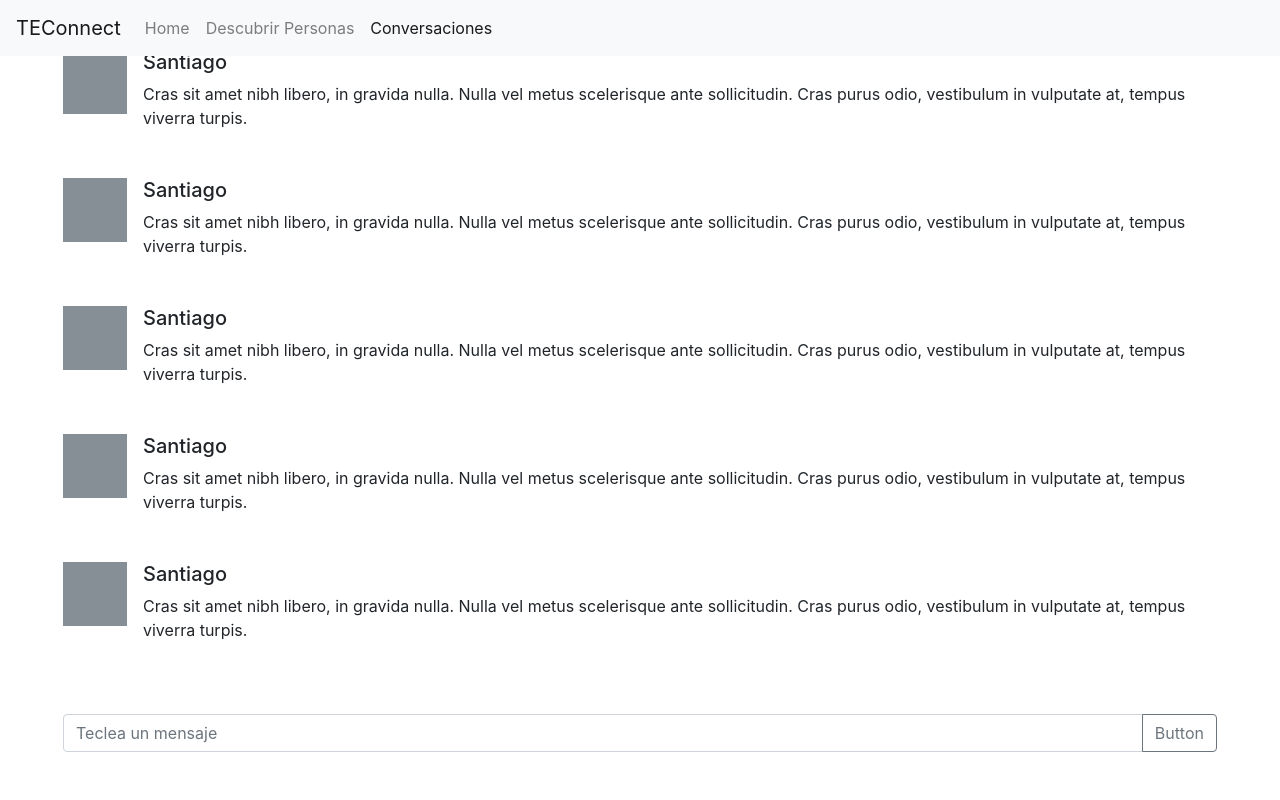
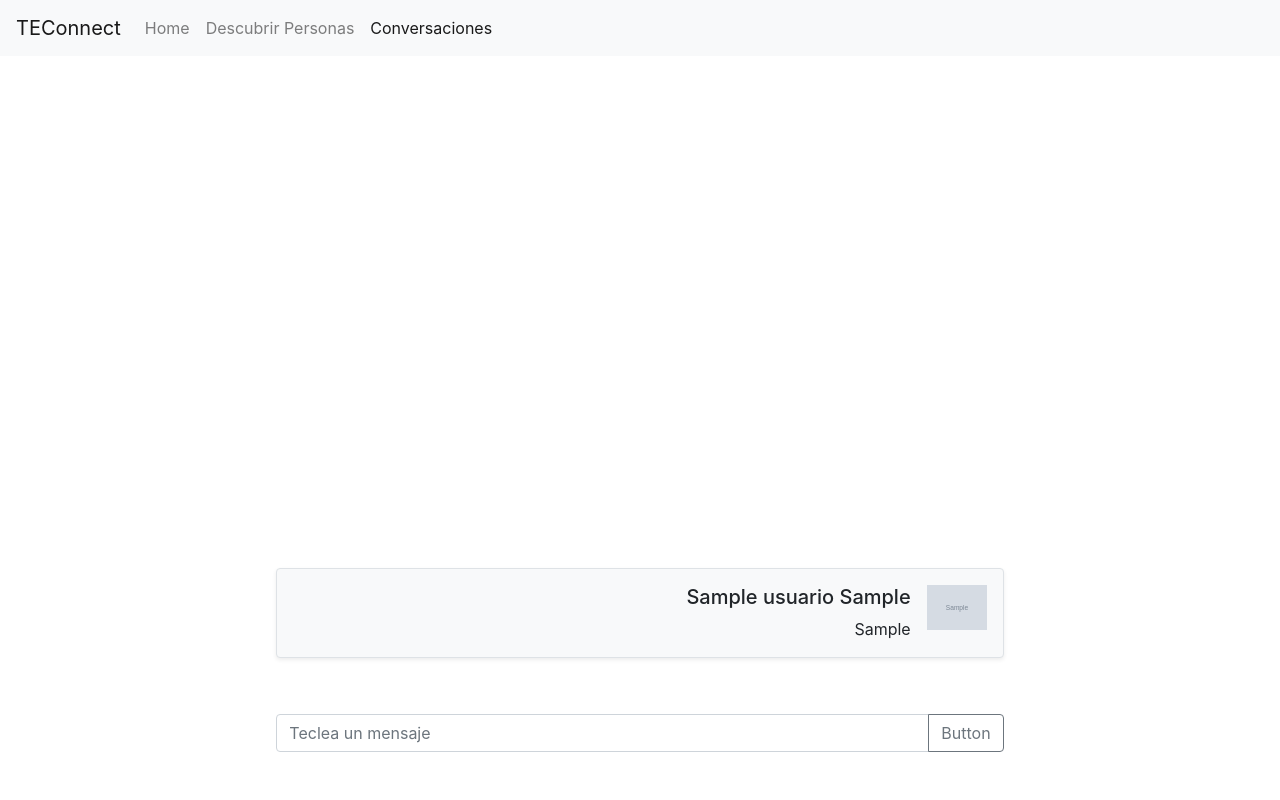
Before and after one commit to santiagodg/TEConnect, a PHP site: page /views/Chat.php?User=1 in a window 1280 px wide. Run offline with PHP 8.4, Linux system fonts and the light colour scheme; the visitor is signed in with stand-in values (Sample User, id 1); tables that the repository leaves empty hold one stand-in row (values such as "Sample post"); grey boxes marked "Sample" are stand-in pictures.

Commit message:
display messages on Chat

```diff
--- a/views/Chat.php
+++ b/views/Chat.php
@@ -1,3 +1,166 @@
+<?php
+  session_start();
+
+  function startMySQLConnection()
+  {
+    $servername = "127.0.0.1";
+    $username = "root";
+    $password = "";
+    $database = "TEConnect";
+
+    $conn = mysqli_connect($servername, $username, $password, $database);
+    if (!$conn)
+    {
+      die("Connection failed: " . mysqli_connect_error());
+    }
+
+    return $conn;
+  }
+
+  function stopMySQLConnection($conn)
+  {
+    mysqli_close($conn);
+  }
+
+  function numberOfDisplayableMessages($userId1, $userId2)
+  {
+    $conn = startMySQLConnection();
+
+    $sql = "
+      SELECT COUNT(ID_Mensaje) AS count
+      FROM Mensaje
+      WHERE
+        ID_User1 = " . $userId1 . " AND ID_User2 = " . $userId2 . " OR
+        ID_User1 = " . $userId2 . " AND ID_User2 = " . $userId1 . ";
+    ";
+    $result = mysqli_query($conn, $sql);
+    $output = "";
+    if ($row = mysqli_fetch_assoc($result))
+    {
+      $output = $row["count"];
+    }
+
+    stopMySQLConnection($conn);
+
+    return $output;
+  }
+
+  function getMessages($userId1, $userId2)
+  {
+    $conn = startMySQLConnection();
+
+    $sql = "
+      SELECT *
+      FROM Mensaje
+      WHERE
+        ID_User1 = " . $userId1 . " AND ID_User2 = " . $userId2 . " OR
+        ID_User1 = " . $userId2 . " AND ID_User2 = " . $userId1 . "
+      ORDER BY HoraEnviado
+      LIMIT 4;
+    ";
+    $result = mysqli_query($conn, $sql);
+    $output = array();
+    while ($row = mysqli_fetch_assoc($result))
+    {
+      $output[] = $row;
+    }
+
+    stopMySQLConnection($conn);
+
+    return $output;
+  }
+
+  function getUserInfo($userId)
+  {
+    $conn = startMySQLConnection();
+
+    $sql = "
+      SELECT *
+      FROM Usuario
+      WHERE ID_User = " . $userId . ";
+    ";
+    $result = mysqli_query($conn, $sql);
+    $output = array();
+    if ($row = mysqli_fetch_assoc($result))
+    {
+      $output = $row;
+    }
+
+    stopMySQLConnection($conn);
+
+    return $output;
+  }
+
+  function displayMsgSentFromSelf($msg)
+  {
+    $user = getUserInfo($msg["ID_Sender"]);
+
+    echo '<div class="col-2"></div>';
+    echo '<div class="col-8">';
+    echo '<div class="media my-2 mx-5 border rounded shadow-sm p-3 bg-light">';
+    echo '<div class="media-body">';
+    echo '<h5 class="mt-0 text-right">' . $user["PrimerNombre"] . ' ' . $user["Apellido"] . '</h5>';
+    echo '<div class="text-right">' . $msg["Cuerpo"] . '</div>';
+    echo '</div>';
+    echo '<img src="/upload/' . $user["Foto"] . '" class="ml-3" style="max-width: 60px; max-height: 60px; width: auto; height: auto;">';
+    echo '</div>';
+    echo '</div>';
+    echo '<div class="col-2"></div>';
+  }
+
+  function displayMsgSentFromOther($msg)
+  {
+    $user = getUserInfo($msg["ID_Sender"]);
+
+    echo '<div class="col-2"></div>';
+    echo '<div class="col-8">';
+    echo '<div class="media my-2 mx-5 border rounded shadow-sm p-3 bg-light">';
+    echo '<img src="/upload/' . $user["Foto"] . '" class="mr-3" style="max-width: 60px; max-height: 60px; width: auto; height: auto;">';
+    echo '<div class="media-body">';
+    echo '<h5 class="mt-0">' . $user["PrimerNombre"] . ' ' . $user["Apellido"] . '</h5>';
+    echo $msg["Cuerpo"];
+    echo '</div>';
+    echo '</div>';
+    echo '</div>';
+    echo '<div class="col-2"></div>';
+  }
+
+  function displayMessages($messages)
+  {
+    foreach ($messages as $msg)
+    {
+      if ($msg["ID_Sender"] == $_SESSION["id"])
+      {
+        displayMsgSentFromSelf($msg);
+      }
+      else
+      {
+        displayMsgSentFromOther($msg);
+      }
+    }
+  }
+
+  function displayNoMessages()
+  {
+    echo '<div class="col-12 p-5">';
+    echo '<h1 class="text-center">¡Empieza la conversación enviando un mensaje!</h1>';
+    echo '</div>';
+  }
+
+  function displayContent()
+  {
+    if (numberOfDisplayableMessages($_SESSION["id"], $_GET["User"]) > 0)
+    {
+      $messages = getMessages($_SESSION["id"], $_GET["User"]);
+      displayMessages($messages);
+    }
+    else
+    {
+      displayNoMessages();
+    }
+  }
+?>
+
 <!DOCTYPE html>
 <html>
   <head>
@@ -36,52 +199,11 @@
 
     <div class="container-flex" style="flex: 1 1 auto; overflow-y:hidden;">
       <div class="row" style="position: absolute; bottom: 0; left: 15px; width: 100%; height: auto; overflow-y:hidden;">
-        <div class="col-12">
-          <div class="media py-4 px-5">
-            <svg class="bd-placeholder-img mr-3" width="64" height="64" xmlns="http://www.w3.org/2000/svg" preserveAspectRatio="xMidYMid slice" focusable="false" role="img" aria-label="Placeholder: 64x64"><title>Placeholder</title><rect width="100%" height="100%" fill="#868e96"></rect></svg>
-            <div class="media-body">
-              <h5 class="mt-0">Santiago</h5>
-              Cras sit amet nibh libero, in gravida nulla. Nulla vel metus scelerisque ante sollicitudin. Cras purus odio, vestibulum in vulputate at, tempus viverra turpis.
-            </div>
-          </div>
-        </div>
-        <div class="col-12">
-          <div class="media py-4 px-5">
-            <svg class="bd-placeholder-img mr-3" width="64" height="64" xmlns="http://www.w3.org/2000/svg" preserveAspectRatio="xMidYMid slice" focusable="false" role="img" aria-label="Placeholder: 64x64"><title>Placeholder</title><rect width="100%" height="100%" fill="#868e96"></rect></svg>
-            <div class="media-body">
-              <h5 class="mt-0">Santiago</h5>
-              Cras sit amet nibh libero, in gravida nulla. Nulla vel metus scelerisque ante sollicitudin. Cras purus odio, vestibulum in vulputate at, tempus viverra turpis.
-            </div>
-          </div>
-        </div>
-        <div class="col-12">
-          <div class="media py-4 px-5">
-            <svg class="bd-placeholder-img mr-3" width="64" height="64" xmlns="http://www.w3.org/2000/svg" preserveAspectRatio="xMidYMid slice" focusable="false" role="img" aria-label="Placeholder: 64x64"><title>Placeholder</title><rect width="100%" height="100%" fill="#868e96"></rect></svg>
-            <div class="media-body">
-              <h5 class="mt-0">Santiago</h5>
-              Cras sit amet nibh libero, in gravida nulla. Nulla vel metus scelerisque ante sollicitudin. Cras purus odio, vestibulum in vulputate at, tempus viverra turpis.
-            </div>
-          </div>
-        </div>
-        <div class="col-12">
-          <div class="media py-4 px-5">
-            <svg class="bd-placeholder-img mr-3" width="64" height="64" xmlns="http://www.w3.org/2000/svg" preserveAspectRatio="xMidYMid slice" focusable="false" role="img" aria-label="Placeholder: 64x64"><title>Placeholder</title><rect width="100%" height="100%" fill="#868e96"></rect></svg>
-            <div class="media-body">
-              <h5 class="mt-0">Santiago</h5>
-              Cras sit amet nibh libero, in gravida nulla. Nulla vel metus scelerisque ante sollicitudin. Cras purus odio, vestibulum in vulputate at, tempus viverra turpis.
-            </div>
-          </div>
-        </div>
-        <div class="col-12">
-          <div class="media py-4 px-5">
-            <svg class="bd-placeholder-img mr-3" width="64" height="64" xmlns="http://www.w3.org/2000/svg" preserveAspectRatio="xMidYMid slice" focusable="false" role="img" aria-label="Placeholder: 64x64"><title>Placeholder</title><rect width="100%" height="100%" fill="#868e96"></rect></svg>
-            <div class="media-body">
-              <h5 class="mt-0">Santiago</h5>
-              Cras sit amet nibh libero, in gravida nulla. Nulla vel metus scelerisque ante sollicitudin. Cras purus odio, vestibulum in vulputate at, tempus viverra turpis.
-            </div>
-          </div>
-        </div>
-        <div class="col-12">
+        <?php
+          displayContent();
+        ?>
+        <div class="col-2"></div>
+        <div class="col-8">
           <form class="form-inline w-100">
             <div class="input-group p-5 w-100">
               <input type="text" class="form-control" name="cuerpo" placeholder="Teclea un mensaje">
@@ -91,6 +213,7 @@
             </div>
           </form>
         </div>
+        <div class="col-2"></div>
       </div>
     </div>
 
```
